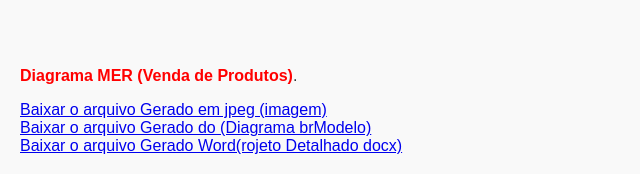
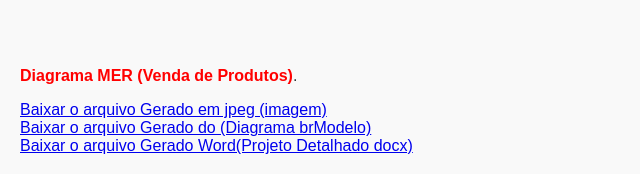
Before and after one commit to diegocesario18/mer_diagrama_relacionamento, a plain HTML site: page index.html in a window 1280 px wide. Shown: the part 920-1094 px from the top of the page, 0-640 px from the left. Drawn offline with Linux system fonts and the light colour scheme.

Commit message:
Update index.html

```diff
--- a/index.html
+++ b/index.html
@@ -129,7 +129,7 @@
 <p><span style="color: red; justify-content: center"><b>Diagrama MER (Venda de Produtos)</b></span>.</p>
 <a href="MER_Vendas.jpeg">Baixar o arquivo Gerado em jpeg (imagem)</a> <br>
 <a href="MER_Vendas.brM3">Baixar o arquivo Gerado do (Diagrama brModelo)</a> <br>
-<a href="Trabalho MER - Entidade e Relacionamento.docx">Baixar o arquivo Gerado Word(rojeto Detalhado docx)</a>
+<a href="Trabalho MER - Entidade e Relacionamento.docx">Baixar o arquivo Gerado Word(Projeto Detalhado docx)</a>
 
         <!-- Entidades -->
         <section id="cliente" class="entity">
```
